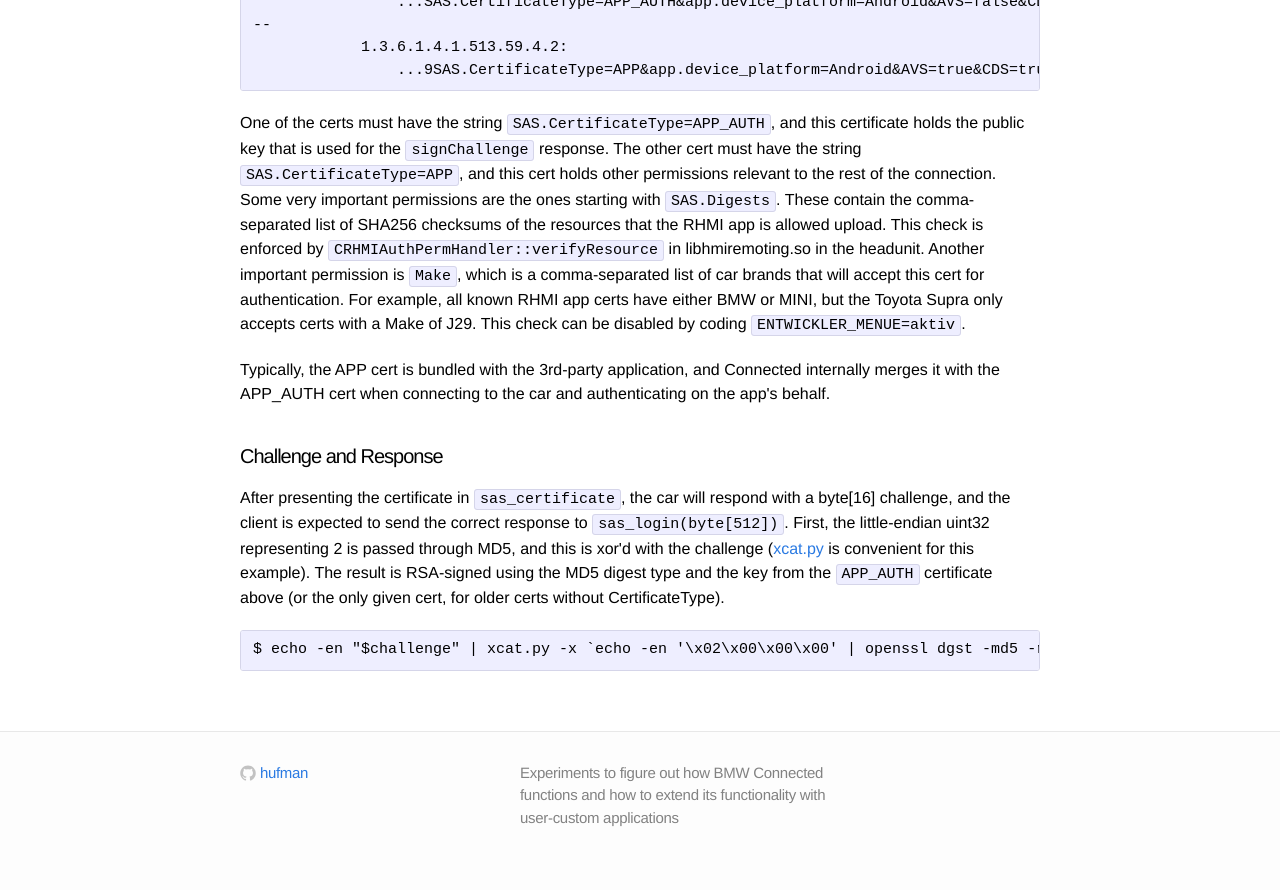
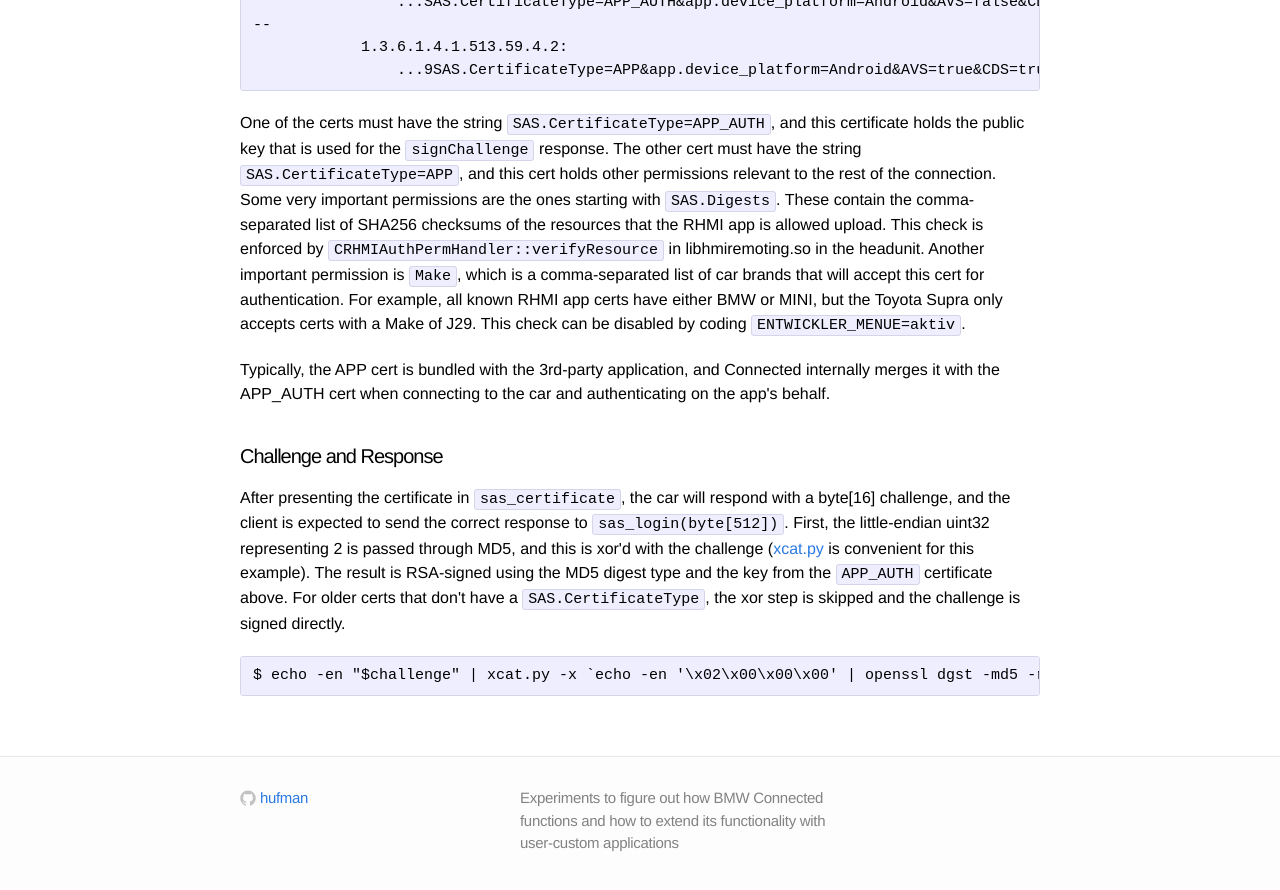
Before and after one commit to BimmerGestalt/BMWConnectedAnalysis, a Jekyll site: the page built from docs/authentication.md, in a window 1280 px wide and 900 px high, scrolled down 1135 px. Shown: the top 890 px of the window. Built offline with Jekyll 4.4.1, drawn with Linux system fonts in a browser that asks for light colours.

Commit message:
Add a note about the xor step in older certs

````diff
--- a/docs/authentication.md
+++ b/docs/authentication.md
@@ -57,7 +57,7 @@
 
 #### Challenge and Response
 
-After presenting the certificate in `sas_certificate`, the car will respond with a byte[16] challenge, and the client is expected to send the correct response to `sas_login(byte[512])`. First, the little-endian uint32 representing 2 is passed through MD5, and this is xor'd with the challenge ([xcat.py](https://github.com/mstrand/xcat/blob/master/xcat.py) is convenient for this example). The result is RSA-signed using the MD5 digest type and the key from the `APP_AUTH` certificate above (or the only given cert, for older certs without CertificateType).
+After presenting the certificate in `sas_certificate`, the car will respond with a byte[16] challenge, and the client is expected to send the correct response to `sas_login(byte[512])`. First, the little-endian uint32 representing 2 is passed through MD5, and this is xor'd with the challenge ([xcat.py](https://github.com/mstrand/xcat/blob/master/xcat.py) is convenient for this example). The result is RSA-signed using the MD5 digest type and the key from the `APP_AUTH` certificate above. For older certs that don't have a `SAS.CertificateType`, the xor step is skipped and the challenge is signed directly.
 
 ```
 $ echo -en "$challenge" | xcat.py -x `echo -en '\x02\x00\x00\x00' | openssl dgst -md5 -r | cut -c1-32` | openssl dgst -md5 -sign connection.key -hex
````
